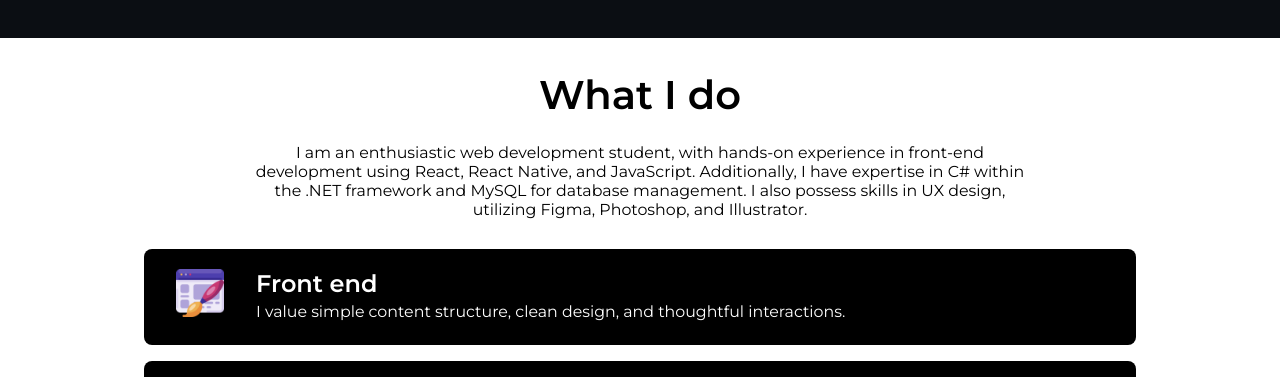
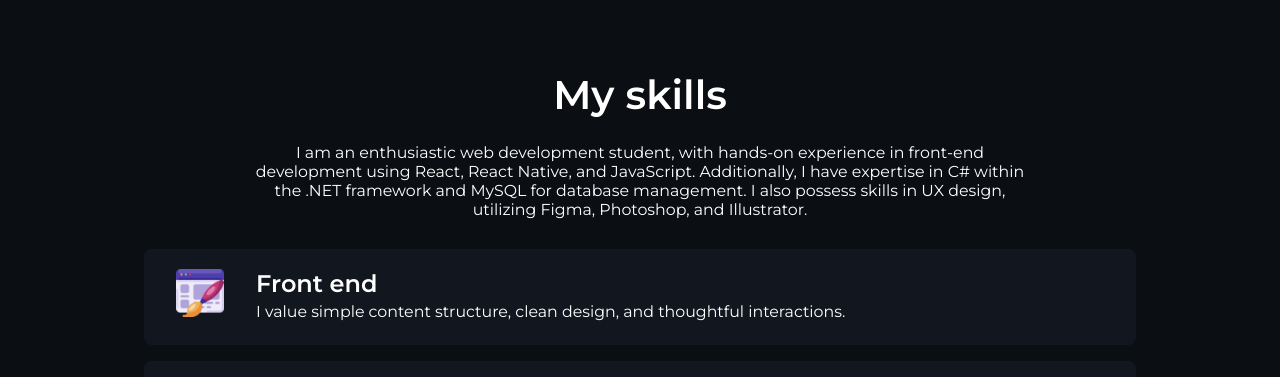
Before and after one commit to Salim-T/Portfolio, a React (Create React App) app: page / in a window 1280 px wide. Shown: the part 575-952 px from the top of the page. Built offline with nearby package versions, Linux system fonts and the light colour scheme.

Commit message:
change className and some css

```diff
--- a/src/components/Skills/skills.css
+++ b/src/components/Skills/skills.css
@@ -1,13 +1,12 @@
 #skills {
     overflow: hidden;
-    background: white;
     width: 100%;
     display: flex;
     flex-direction: column;
     align-items: center;
     justify-content: center;
     text-align: center;
-    color: black;
+    color: white;
 }
 
 .skillsTitle {
@@ -18,7 +17,7 @@
     /* see how the margin goes on responsive */
 }
 
-.skillsText {
+.skillsDescription {
     font-weight: 400;
     font-size: 0.99rem;
     max-width: 53rem;
@@ -30,15 +29,21 @@
     margin : 0.9rem 0;
     text-align: left;
     max-width: 80%;
-    color: white;
+    /* color: white; */
 }
 
 .skillBars {
     display: flex;
     margin: 1rem;
     padding: 1.2rem 2rem;
-    background: black;
+    background: rgb(18, 23, 31);
     border-radius: 0.5rem;
+    /* cursor: pointer; */
+}
+
+.skillBars:hover {
+    background: white;
+    color: rgb(13,17,23);
 }
 
 .skillBarImg {
--- a/src/components/Skills/skills.js
+++ b/src/components/Skills/skills.js
@@ -8,8 +8,8 @@ import SkillContainer from '../skillContainer/skillContainer';
 const Skills = () => {
     return (
         <section id="skills">
-            <h1 className="skillsTitle">What I do</h1>
-            <p className="skillsText">I am an enthusiastic web development student, with hands-on experience in front-end development using <span className='language' >React</span>, <span className='language' >React Native</span>, and <span className='language' >JavaScript</span>. Additionally, I have expertise in <span className='language' >C#</span> within the <span className='language'>.NET</span> framework and <span className='language'>MySQL</span> for database management. I also possess skills in UX design, utilizing <span className='tech'>Figma</span>, <span className='tech'>Photoshop</span>, and <span className='tech'>Illustrator</span>.</p>
+            <h1 className="skillsTitle">My skills</h1>
+            <p className="skillsDescription">I am an enthusiastic web development student, with hands-on experience in front-end development using <span className='language' >React</span>, <span className='language' >React Native</span>, and <span className='language' >JavaScript</span>. Additionally, I have expertise in <span className='language' >C#</span> within the <span className='language'>.NET</span> framework and <span className='language'>MySQL</span> for database management. I also possess skills in UX design, utilizing <span className='tech'>Figma</span>, <span className='tech'>Photoshop</span>, and <span className='tech'>Illustrator</span>.</p>
             <div className='skillBar'>
                 <SkillContainer
                     classSkillBar="skillBars"
```
